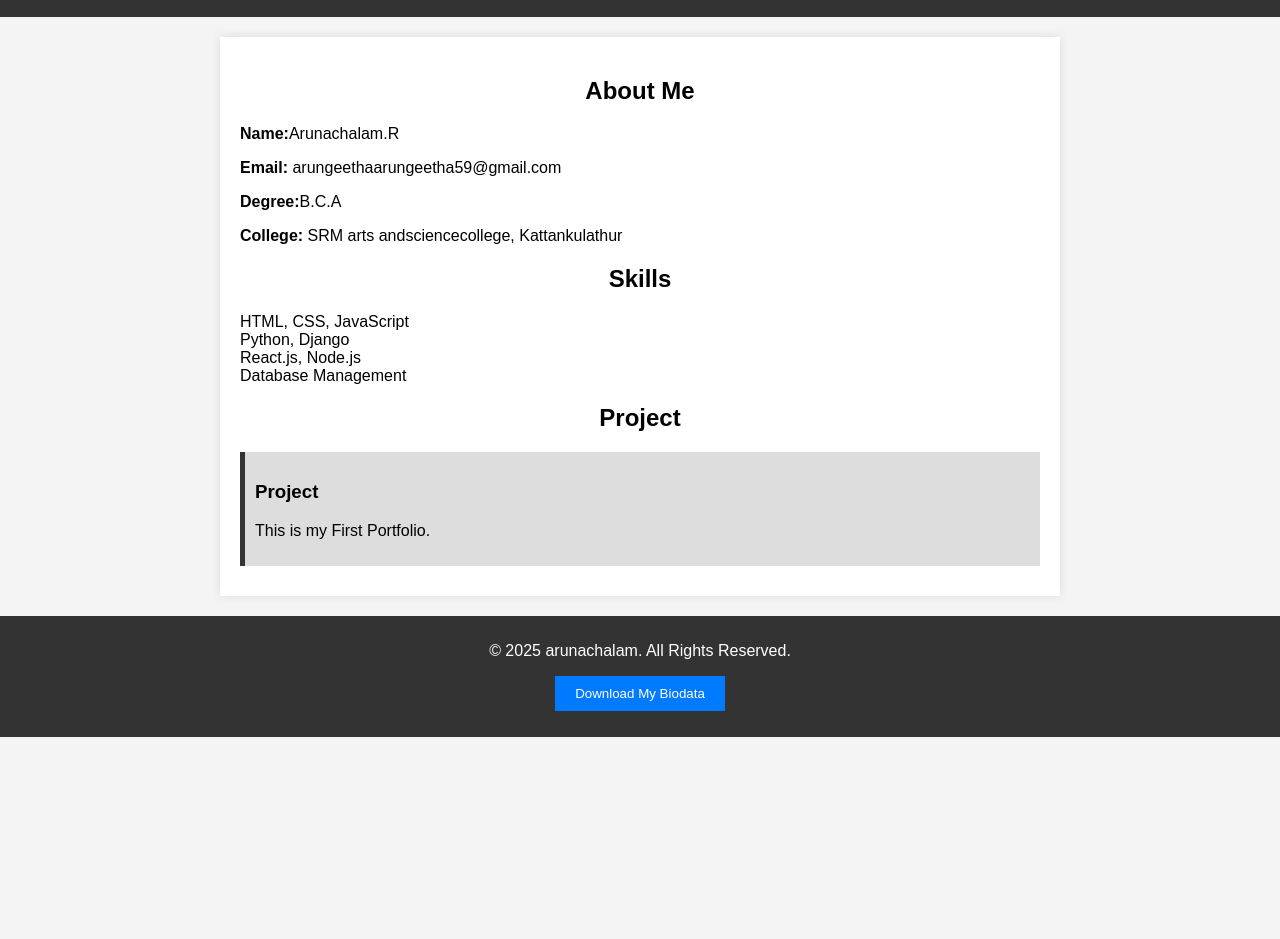
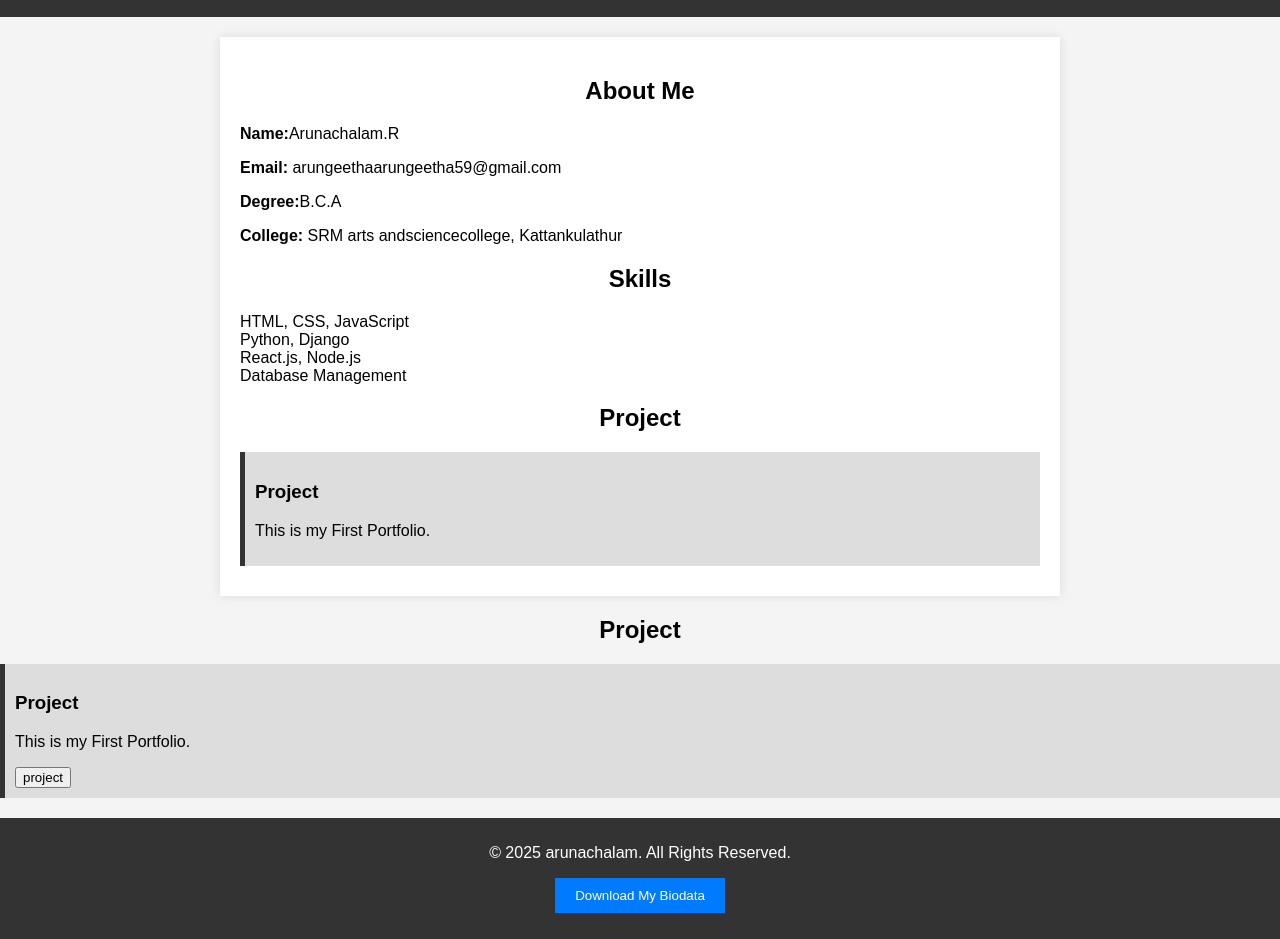
Before and after one commit to arunachalam-srm5/arun, a plain HTML site: page index.html in a window 1280 px wide. Shown: the part 95-1034 px from the top of the page. Before the commit the page ends 832 px from the top, so only its background shows below. Drawn offline with Linux system fonts and the light colour scheme.

Commit message:
index.html

```diff
--- a/index.html
+++ b/index.html
@@ -87,6 +87,16 @@
 
         </section>
     </div>
+ <section class="projects">
+            <h2>Project</h2>
+            <div class="project-card">
+                <h3>Project </h3>
+                <p>This is my First Portfolio.</p>
+		<a href="oddoreven.html"target="_blank"><button>project</button></a>
+            </div>
+
+
+        </section>
 
    <footer>
         <p>&copy; 2025 arunachalam. All Rights Reserved.</p>
```
